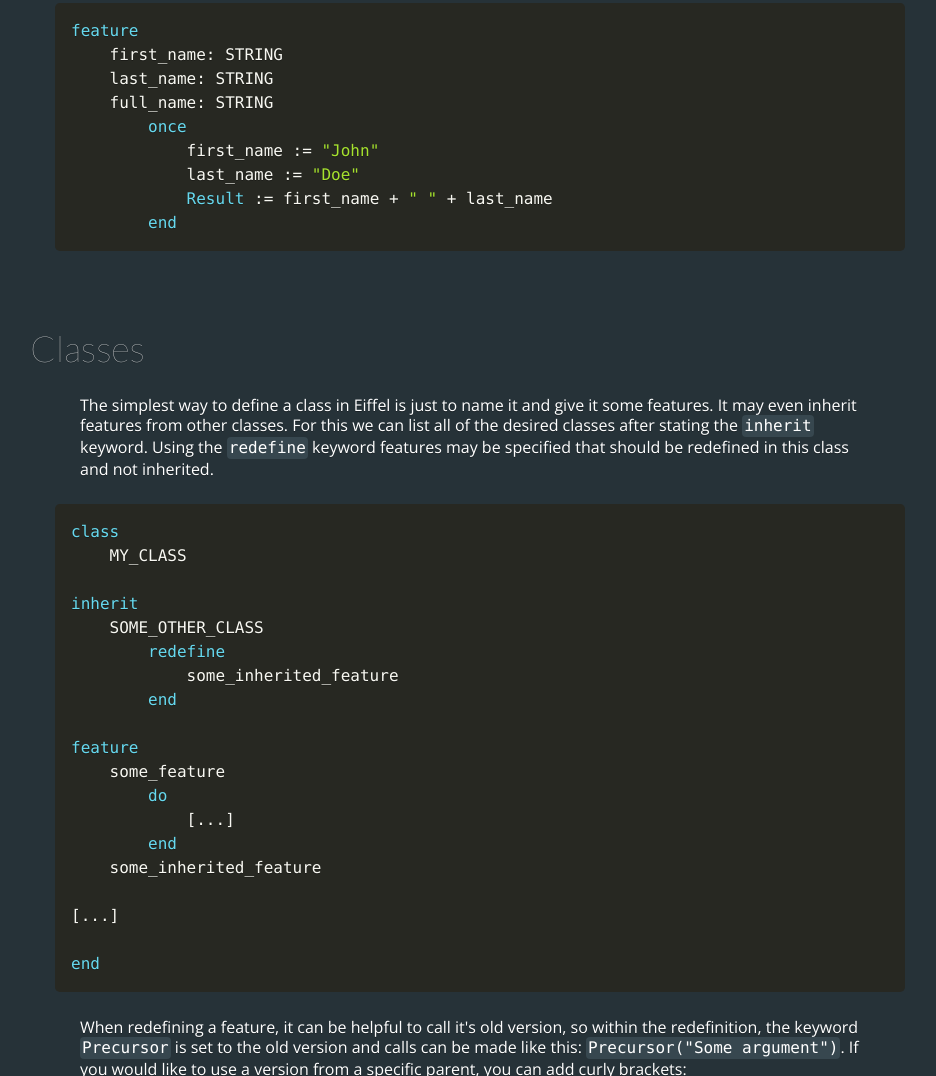
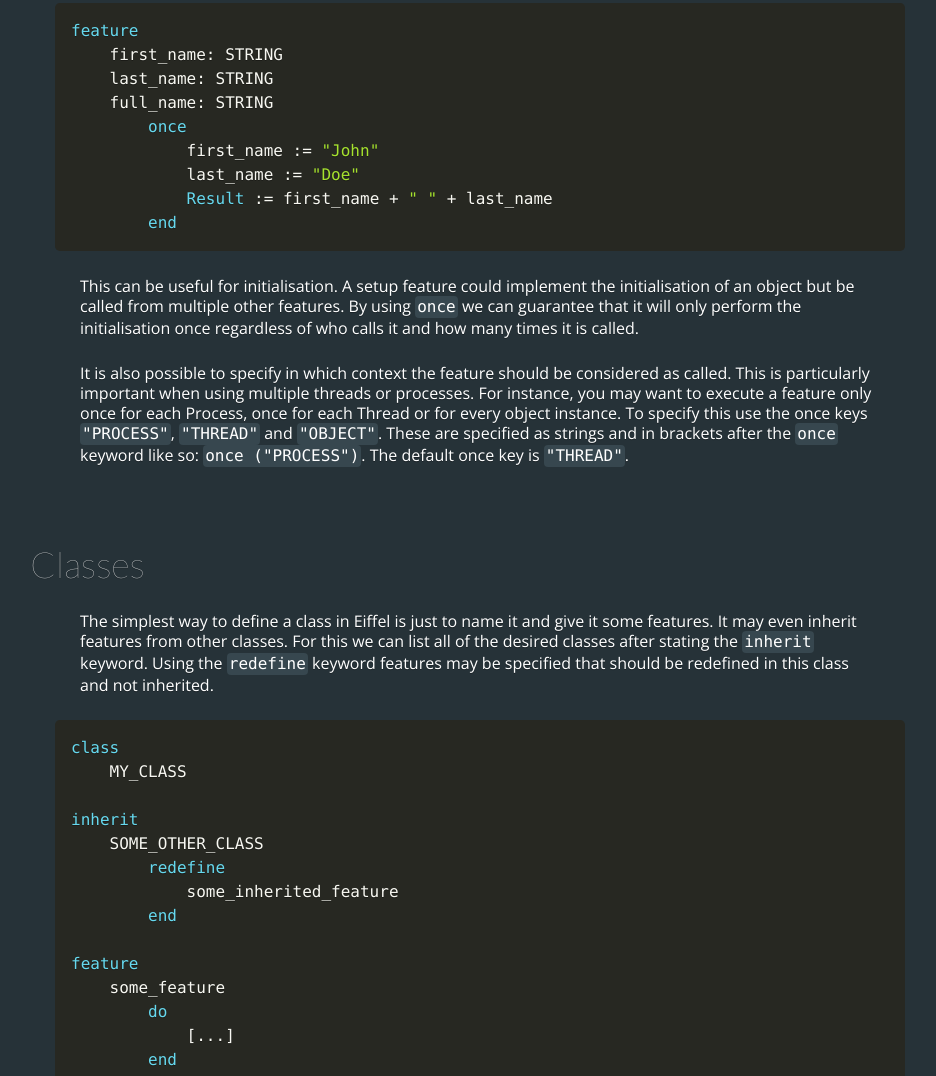
Before and after one commit to carlfriess/eiffel-guide, a plain HTML site: page index.html in a window 1280 px wide. Shown: the part 4094-5170 px from the top of the page, without its empty margins (160-1096 px from the left). Drawn offline with nearby package versions, Linux system fonts and the light colour scheme.

Commit message:
Expanding on once-executed features

```diff
--- a/index.html
+++ b/index.html
@@ -177,6 +177,10 @@ feature
         end
 
     </code></pre></div>
+
+    <p>This can be useful for initialisation. A setup feature could implement the initialisation of an object but be called from multiple other features. By using <b>once</b> we can guarantee that it will only perform the initialisation once regardless of who calls it and how many times it is called.</b>
+
+    <p>It is also possible to specify in which context the feature should be considered as called. This is particularly important when using multiple threads or processes. For instance, you may want to execute a feature only once for each Process, once for each Thread or for every object instance. To specify this use the once keys <b>"PROCESS"</b>, <b>"THREAD"</b> and <b>"OBJECT"</b>. These are specified as strings and in brackets after the <b>once</b> keyword like so: <b>once ("PROCESS")</b>. The default once key is <b>"THREAD"</b>.</p>
 
 
 
```
